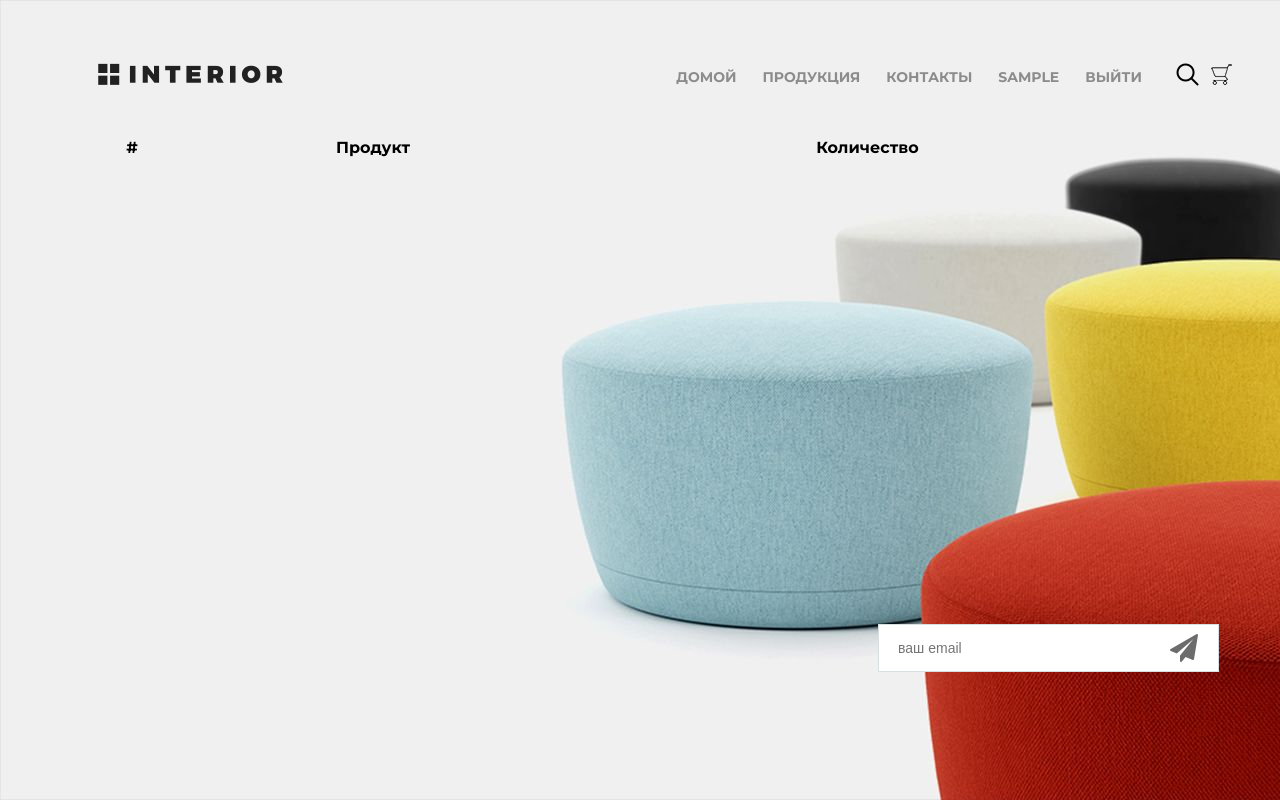
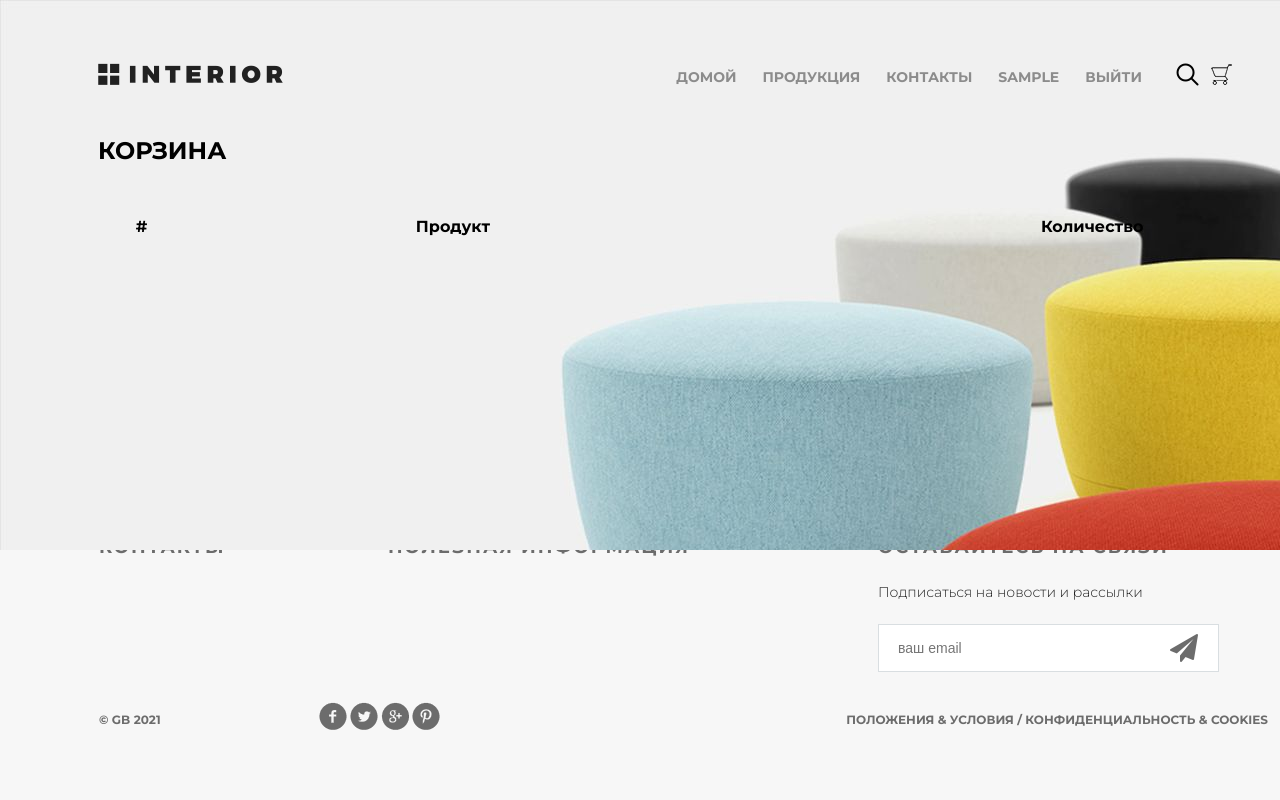
Before and after one commit to log-box/internetShop, a Django app: page /basket/ in a window 1280 px wide; the page is wider, and only the part inside the window is pictured. Run offline with Django 3.2, Linux system fonts and the light colour scheme; the visitor is signed in with stand-in values (Sample User, id 1); data that the repository does not hold is empty.

Commit message:
lesson 5 in progress...

```diff
--- a/logbox_shop/basketapp/models.py
+++ b/logbox_shop/basketapp/models.py
@@ -26,6 +26,6 @@ class Basket(models.Model):
         auto_now_add=True,
     )
 
-    def total_sum(self, user):
-        # field_name_sum = Basket.objects.aggregate(Sum('field_name'))
-        pass
+    def total_sum(request):
+        total_sum = Basket.objects.filter(user__id=request.user).aggregate(Sum('product__price'))
+        return total_sum
--- a/logbox_shop/basketapp/templates/basketapp/basket.html
+++ b/logbox_shop/basketapp/templates/basketapp/basket.html
@@ -2,10 +2,11 @@
 {% load static %}
 
 {% block content %}
-    <div class="slider">
+    <div class="slider" style="height: 550px">
     {% include 'includes/inc_main_menu.html' %}
+        <h2 style="margin-top: 50px">КОРЗИНА</h2>
     {% if user.is_authenticated %}
-{#        <div class="container" style="margin-top: 50px">#}
+        <div class="container" style="margin-top: 50px">
                 <div class="row" style="margin-top: 50px">
                     <table class="table">
                       <thead>
@@ -27,7 +28,7 @@
 
                       </tbody>
                     </table>
-{#                </div>#}
+                </div>
         </div>
     {% endif %}
     </div>
--- a/logbox_shop/basketapp/views.py
+++ b/logbox_shop/basketapp/views.py
@@ -20,16 +20,14 @@ def basket(request):
 
 
 def basket_add(request, pk):
-    product = get_object_or_404(Product, pk=pk)
-
-    basket = Basket.objects.filter(user=request.user, product=product).first()
-
-    if not basket:
-        basket = Basket(user=request.user, product=product)
-
-    basket.quantity += 1
-    basket.save()
-
+    if request.user.is_authenticated:
+        product = get_object_or_404(Product, pk=pk)
+        basket = Basket.objects.filter(user=request.user, product=product).first()
+        if not basket:
+            basket = Basket(user=request.user, product=product)
+        basket.quantity += 1
+        basket.save()
+        return HttpResponseRedirect(request.META.get('HTTP_REFERER'))
     return HttpResponseRedirect(request.META.get('HTTP_REFERER'))
 
 
--- a/logbox_shop/logbox_shop/templates/includes/inc_main_menu.html
+++ b/logbox_shop/logbox_shop/templates/includes/inc_main_menu.html
@@ -25,7 +25,8 @@
     <a href="{% url 'basket:view' %}" class="basket" >
 {#        <span>#}
             {% if basket %}
-                {{ basket|length }}
+                {{ basket.total_sum }}
+<!--                {{ basket|length }}-->
             {% endif %}
 {#        </span>#}
     </a>
--- a/logbox_shop/logbox_shop/views.py
+++ b/logbox_shop/logbox_shop/views.py
@@ -1,6 +1,7 @@
 import json
 from django.shortcuts import render
 
+from basketapp.models import Basket
 from mainapp.models import Product
 
 
@@ -10,6 +11,9 @@ def getjson(obj):
 
 
 def index(request):
+    basket = []
+    if request.user.is_authenticated:
+        basket = Basket.objects.filter(user=request.user)
     title = 'магазин/главная'
     products = Product.objects.all()[:3]
 
@@ -17,6 +21,7 @@ def index(request):
         'general_menu_links': getjson('general_menu_links'),
         'title': title,
         'products': products,
+        'basket': basket,
     }
     return render(request, 'index.html', context)
 
```
